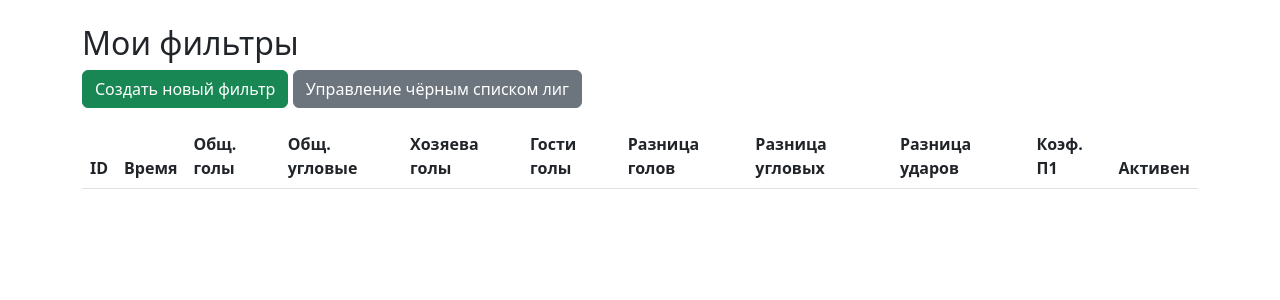
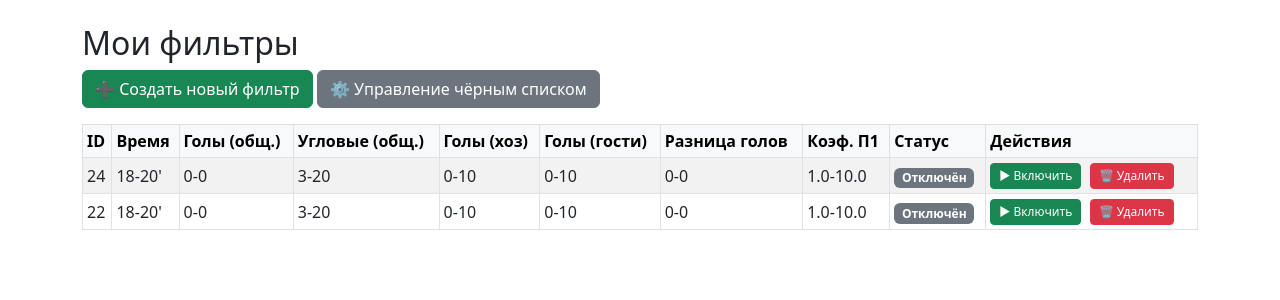
Before and after one commit to pippopil/Footbalmonitor, a FastAPI app: page / in a window 1280 px wide. Shown: the top 300 px of the page. Run offline with FastAPI, Linux system fonts and the light colour scheme; data comes from the database, SQL or seed files in the repository; both versions use the stored data as it was after the commit; lists and menus that the app fills with data are empty; parts of the project's set-up code (start-up, migrations or seed data) failed here and were passed over.

Commit message:
добавил кнопки удаления и включения фильтров

```diff
--- a/app/database.py
+++ b/app/database.py
@@ -136,6 +136,15 @@ def get_active_filters(user_id: int) -> List[dict]:
     conn.close()
     return [dict(row) for row in rows]
 
+def get_all_filters(user_id: int) -> List[dict]:
+    """Возвращает все фильтры пользователя (включая неактивные)."""
+    conn = get_db()
+    c = conn.cursor()
+    c.execute("SELECT * FROM filters WHERE user_id=? ORDER BY id DESC", (user_id,))
+    rows = c.fetchall()
+    conn.close()
+    return [dict(row) for row in rows]
+
 def update_filter_status(filter_id: int, active: bool):
     conn = get_db()
     c = conn.cursor()
--- a/app/web/routes.py
+++ b/app/web/routes.py
@@ -1,5 +1,5 @@
 import os
-from fastapi import APIRouter, Request, Form
+from fastapi import APIRouter, Request, Form, Path
 from fastapi.responses import RedirectResponse, HTMLResponse
 from jinja2 import Environment, FileSystemLoader, select_autoescape
 from app import database as db
@@ -8,21 +8,18 @@ from app.sstats_client import SStatsClient
 
 router = APIRouter()
 
-# Путь к шаблонам
 CURRENT_DIR = os.path.dirname(os.path.abspath(__file__))
 TEMPLATES_DIR = os.path.join(CURRENT_DIR, "templates")
 
-# Создаём окружение Jinja2 без кэша (надёжно)
 env = Environment(
     loader=FileSystemLoader(TEMPLATES_DIR),
     autoescape=select_autoescape(['html', 'xml']),
-    cache_size=0,          # полностью отключаем кэш
-    auto_reload=True,      # перезагружать при изменениях
+    cache_size=0,
+    auto_reload=True,
 )
 
 CHAT_ID = DEFAULT_CHAT_ID
 
-# Вспомогательная функция для рендеринга шаблонов
 def render_template(template_name: str, context: dict):
     template = env.get_template(template_name)
     return HTMLResponse(content=template.render(**context))
@@ -33,7 +30,9 @@ async def index(request: Request):
     if not user_id:
         user_id = db.create_user(CHAT_ID)
     filters = db.get_active_filters(user_id)
-    return render_template("index.html", {"request": request, "filters": filters})
+    # Также получаем все фильтры (включая неактивные) для отображения
+    all_filters = db.get_all_filters(user_id)  # новую функцию добавим в database.py
+    return render_template("index.html", {"request": request, "filters": all_filters})
 
 @router.get("/filter/new")
 async def new_filter(request: Request):
@@ -114,6 +113,28 @@ async def save_filter(
     db.save_filter(user_id, data)
     return RedirectResponse("/", status_code=303)
 
+@router.post("/filter/toggle/{filter_id}")
+async def toggle_filter(filter_id: int = Path(...)):
+    # Получаем текущий статус фильтра
+    conn = db.get_db()
+    c = conn.cursor()
+    c.execute("SELECT is_active FROM filters WHERE id=?", (filter_id,))
+    row = c.fetchone()
+    if row:
+        new_status = 0 if row[0] == 1 else 1
+        db.update_filter_status(filter_id, new_status)
+    conn.close()
+    return RedirectResponse("/", status_code=303)
+
+@router.post("/filter/delete/{filter_id}")
+async def delete_filter(filter_id: int = Path(...)):
+    conn = db.get_db()
+    c = conn.cursor()
+    c.execute("DELETE FROM filters WHERE id=?", (filter_id,))
+    conn.commit()
+    conn.close()
+    return RedirectResponse("/", status_code=303)
+
 @router.get("/leagues")
 async def leagues_page(request: Request):
     user_id = db.get_user_id(CHAT_ID)
--- a/app/web/templates/index.html
+++ b/app/web/templates/index.html
@@ -1,52 +1,84 @@
 <!DOCTYPE html>
-<html>
+<html lang="ru">
 <head>
     <meta charset="UTF-8">
     <meta name="viewport" content="width=device-width, initial-scale=1.0">
     <title>Мои фильтры</title>
     <link href="https://cdn.jsdelivr.net/npm/bootstrap@5.3.0/dist/css/bootstrap.min.css" rel="stylesheet">
+    <style>
+        .table-actions .btn {
+            margin-right: 4px;
+            padding: 0.2rem 0.5rem;
+            font-size: 0.75rem;
+        }
+        .badge-status {
+            font-size: 0.8rem;
+        }
+        .table-sm td, .table-sm th {
+            vertical-align: middle;
+        }
+    </style>
 </head>
 <body>
 <div class="container mt-4">
     <h2>Мои фильтры</h2>
     <div class="mb-3">
-        <a href="/filter/new" class="btn btn-success">Создать новый фильтр</a>
-        <a href="/leagues" class="btn btn-secondary">Управление чёрным списком лиг</a>
+        <a href="/filter/new" class="btn btn-success">➕ Создать новый фильтр</a>
+        <a href="/leagues" class="btn btn-secondary">⚙️ Управление чёрным списком</a>
     </div>
-    <table class="table table-striped">
-        <thead>
+
+    <div class="table-responsive">
+        <table class="table table-striped table-sm table-bordered align-middle">
+            <thead class="table-light">
                 <tr>
                     <th>ID</th>
                     <th>Время</th>
-                <th>Общ. голы</th>
-                <th>Общ. угловые</th>
-                <th>Хозяева голы</th>
-                <th>Гости голы</th>
+                    <th>Голы (общ.)</th>
+                    <th>Угловые (общ.)</th>
+                    <th>Голы (хоз)</th>
+                    <th>Голы (гости)</th>
                     <th>Разница голов</th>
-                <th>Разница угловых</th>
-                <th>Разница ударов</th>
                     <th>Коэф. П1</th>
-                <th>Активен</th>
+                    <th>Статус</th>
+                    <th>Действия</th>
                 </tr>
             </thead>
             <tbody>
                 {% for f in filters %}
                 <tr>
                     <td>{{ f.id }}</td>
-                <td>{{ f.match_time_min }}-{{ f.match_time_max }}</td>
+                    <td>{{ f.match_time_min }}-{{ f.match_time_max }}'</td>
                     <td>{{ f.total_goals_min }}-{{ f.total_goals_max }}</td>
                     <td>{{ f.total_corners_min }}-{{ f.total_corners_max }}</td>
                     <td>{{ f.home_goals_min }}-{{ f.home_goals_max }}</td>
                     <td>{{ f.away_goals_min }}-{{ f.away_goals_max }}</td>
                     <td>{{ f.diff_goals_min }}-{{ f.diff_goals_max }}</td>
-                <td>{{ f.diff_corners_min }}-{{ f.diff_corners_max }}</td>
-                <td>{{ f.diff_shots_min }}-{{ f.diff_shots_max }}</td>
                     <td>{{ f.odds_p1_min }}-{{ f.odds_p1_max }}</td>
-                <td>{{ "Да" if f.is_active else "Нет" }}</td>
+                    <td>
+                        <span class="badge {% if f.is_active %}bg-success{% else %}bg-secondary{% endif %}">
+                            {{ "Активен" if f.is_active else "Отключён" }}
+                        </span>
+                    </td>
+                    <td class="table-actions">
+                        <form method="post" action="/filter/toggle/{{ f.id }}" style="display:inline;">
+                            <button type="submit" class="btn btn-sm {% if f.is_active %}btn-warning{% else %}btn-success{% endif %}">
+                                {% if f.is_active %}⏸ Выключить{% else %}▶ Включить{% endif %}
+                            </button>
+                        </form>
+                        <form method="post" action="/filter/delete/{{ f.id }}" style="display:inline;"
+                              onsubmit="return confirm('Удалить фильтр #{{ f.id }}? Это действие необратимо.');">
+                            <button type="submit" class="btn btn-sm btn-danger">🗑 Удалить</button>
+                        </form>
+                    </td>
                 </tr>
                 {% endfor %}
             </tbody>
         </table>
     </div>
+
+    {% if not filters %}
+    <div class="alert alert-info mt-3">У вас пока нет фильтров. Создайте первый!</div>
+    {% endif %}
+</div>
 </body>
 </html>
```
Also changed, not shown: data/app.db. Lines whose indentation alone changed are shown as unchanged.
